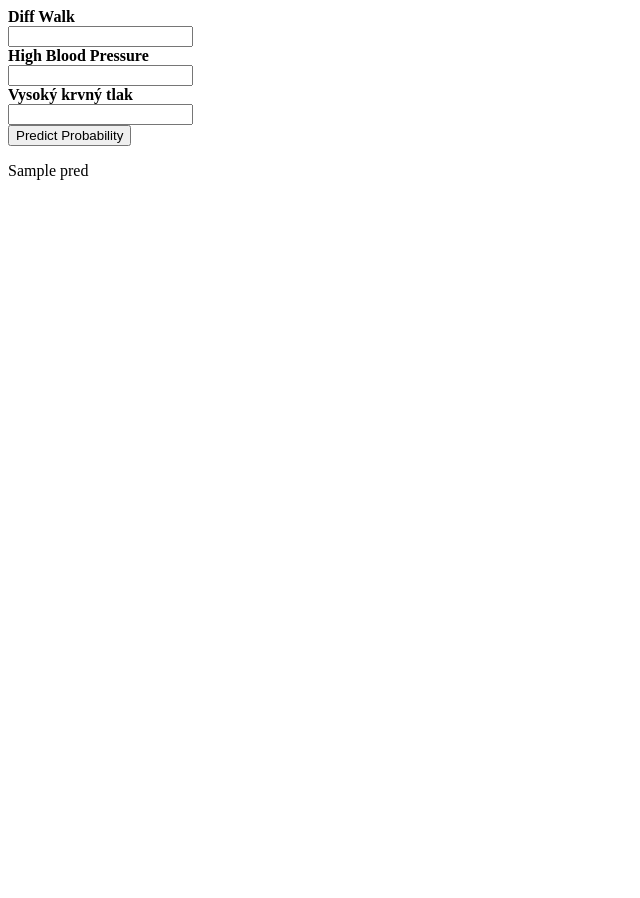
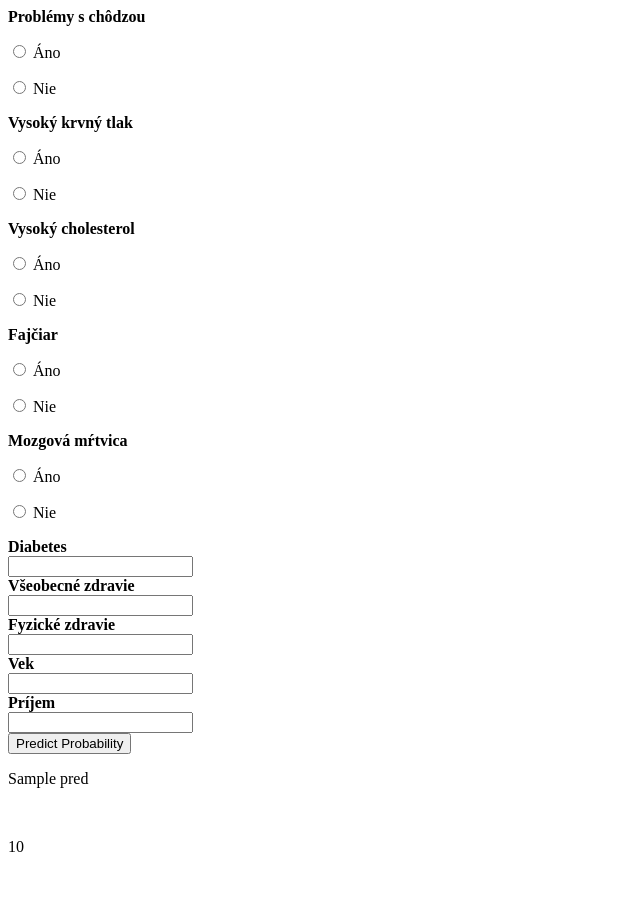
Before and after one commit to slahov/heartCare-pwa, a Flask app: template templates/index.html in a window 1280 px wide. Shown: the whole page, without its empty margins (0-640 px from the left). Before the commit the page ends 180 px from the top, so only its background shows below. Run offline with Flask 3, Linux system fonts and the light colour scheme; the template is opened without the code that fills it: most values are stand-ins (such as "Sample title", 1, 10 or a date in 2020); parts of the project's set-up code (start-up, migrations or seed data) failed here and were passed over; some web fonts are replaced.

Commit message:
added basic functionality

```diff
--- a/templates/index.html
+++ b/templates/index.html
@@ -5,6 +5,7 @@
         <meta name="viewport" content="width=device-width, initial-scale=1.0">
         <meta name="theme-color" content="#080A10"/>
         <meta name="viewport" content="width=device-width, initial-scale=1">
+        <meta name="description" content="Progressive application for predicting the risk of heart failure and heart disease.">
         <link rel="preconnect" href="https://fonts.googleapis.com">
         <link rel="preconnect" href="https://fonts.gstatic.com" crossorigin>
         <link href="https://fonts.googleapis.com/css2?family=KoHo:wght@600&display=swap" rel="stylesheet">
@@ -36,22 +37,114 @@
         <div class="row">
             <form action="/predict" method="POST" class="col s12">
                 <div class="row">
+                   <div class="input-field col s4">
+                       <label for="diffWalk"><b>Problémy s chôdzou</b></label>
+                       <p>
+                           <label>
+                               <input name="DiffWalk" value="1" type="radio" />
+                               <span>Áno</span>
+                           </label>
+                       </p>
+                       <p>
+                           <label>
+                               <input name="DiffWalk" value="0" type="radio" />
+                               <span>Nie</span>
+                           </label>
+                       </p>
+                   </div>
+
                     <div class="input-field col s4">
-                        <label for="first_name"><b>Diff Walk</b></label>
-                        <br>
-                        <input id="first_name" name="DiffWalk" type="text" class="validate">
+                        <label for="highBP"><b>Vysoký krvný tlak</b></label>
+                        <p>
+                            <label>
+                                <input name="HighBP" value="1" type="radio" />
+                                <span>Áno</span>
+                            </label>
+                        </p>
+                        <p>
+                            <label>
+                                <input name="HighBP" value="0" type="radio" />
+                                <span>Nie</span>
+                            </label>
+                        </p>
                     </div>
 
                     <div class="input-field col s4">
-                        <label for="first_name"><b>High Blood Pressure</b></label>
-                        <br>
-                        <input id="first_name" name="HighBP" type="text" class="validate">
+                        <label for="highChol"><b>Vysoký cholesterol</b></label>
+                        <p>
+                            <label>
+                                <input name="HighChol" value="1" type="radio" />
+                                <span>Áno</span>
+                            </label>
+                        </p>
+                        <p>
+                            <label>
+                                <input name="HighChol" value="0" type="radio" />
+                                <span>Nie</span>
+                            </label>
+                        </p>
                     </div>
 
                     <div class="input-field col s4">
-                        <label for="first_name"><b>Vysoký krvný tlak</b></label>
+                        <label for="smoker"><b>Fajčiar</b></label>
+                        <p>
+                            <label>
+                                <input name="Smoker" value="1" type="radio" />
+                                <span>Áno</span>
+                            </label>
+                        </p>
+                        <p>
+                            <label>
+                                <input name="Smoker" value="0" type="radio" />
+                                <span>Nie</span>
+                            </label>
+                        </p>
+                    </div>
+
+                    <div class="input-field col s4">
+                        <label for="stroke"><b>Mozgová mŕtvica</b></label>
+                        <p>
+                            <label>
+                                <input name="Stroke" value="1" type="radio" />
+                                <span>Áno</span>
+                            </label>
+                        </p>
+                        <p>
+                            <label>
+                                <input name="Stroke" value="0" type="radio" />
+                                <span>Nie</span>
+                            </label>
+                        </p>
+                    </div>
+
+                    <div class="input-field col s4">
+                        <label for="first_name"><b>Diabetes</b></label>
                         <br>
-                        <input id="first_name" name="HighChol" type="text" class="validate">
+                        <input id="first_name" name="Diabetes" type="text" class="validate">
+                    </div>
+
+                    <div class="input-field col s4">
+                        <label for="first_name"><b>Všeobecné zdravie</b></label>
+                        <br>
+                        <input id="first_name" name="GenHlth" type="text" class="validate">
+                    </div>
+
+                    <div class="input-field col s4">
+                        <label for="first_name"><b>Fyzické zdravie</b></label>
+                        <br>
+                        <input id="first_name" name="PhysHlth" type="text" class="validate">
+                    </div>
+
+                    <div class="input-field col s4">
+                        <label for="first_name"><b>Vek</b></label>
+                        <br>
+                        <input id="first_name" name="Age" type="text" class="validate">
+                    </div>
+
+                    <div class="input-field col s4">
+                        <label for="first_name"><b>Príjem</b></label>
+                        <br>
+                        <input id="first_name" name="Income" type="text" class="validate">
                     </div>
                 </div>
                 <div class="row center">
@@ -61,6 +154,8 @@
         </div>
         <p>{{ pred }}</p>
         <br>
+        <p>{{ age_class }}</p>
+        <br>
         <script src="/static/js/main.js"></script>
     </body>
 </html>
```
